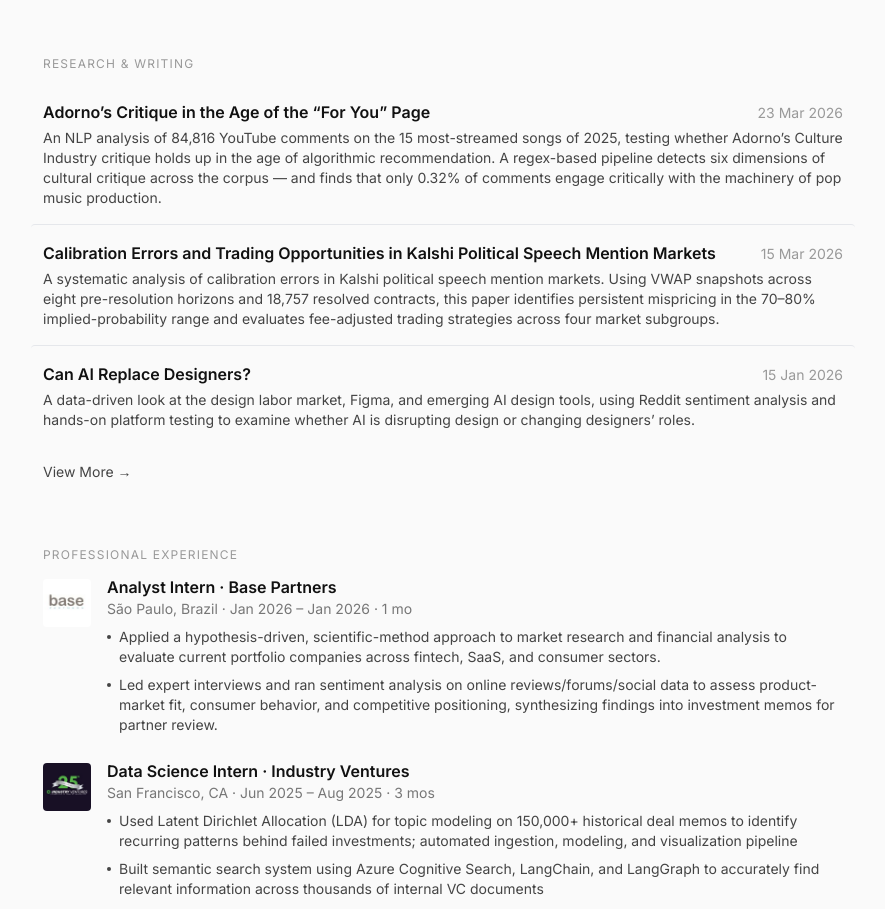
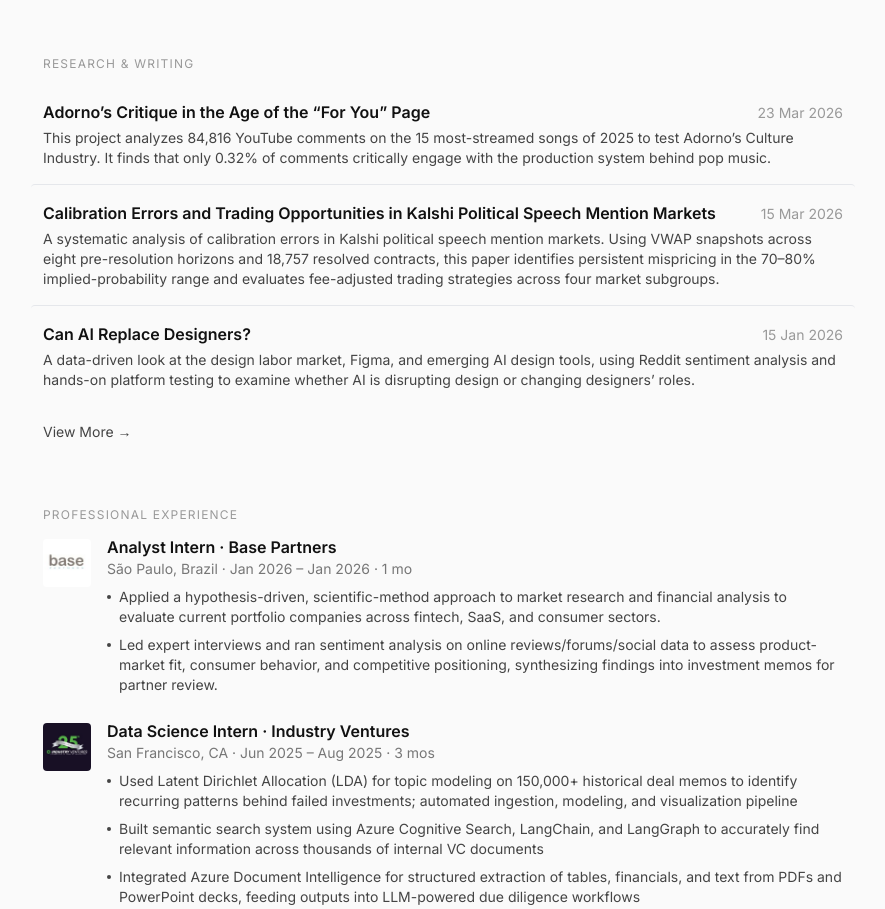
Before and after one commit to LuizFelipeBarbosa/portfolio-website, a Next.js app: page / in a window 1280 px wide. Shown: the part 960-1869 px from the top of the page, without its empty margins (197-1082 px from the left). Built offline with nearby package versions, Linux system fonts and the light colour scheme.

Commit message:
docs: Shorten article summary for conciseness and correct a typo in the first paragraph.

```diff
--- a/data/articles/adorno-culture-industry-youtube.js
+++ b/data/articles/adorno-culture-industry-youtube.js
@@ -4,12 +4,12 @@ const article = {
   author: "Luiz Felipe Barbosa",
   date: "2026-03-23",
   summary:
-    "An NLP analysis of 84,816 YouTube comments on the 15 most-streamed songs of 2025, testing whether Adorno\u2019s Culture Industry critique holds up in the age of algorithmic recommendation. A regex-based pipeline detects six dimensions of cultural critique across the corpus \u2014 and finds that only 0.32% of comments engage critically with the machinery of pop music production.",
+    "This project analyzes 84,816 YouTube comments on the 15 most-streamed songs of 2025 to test Adorno\u2019s Culture Industry. It finds that only 0.32% of comments critically engage with the production system behind pop music.",
   sections: [
     {
       paragraphs: [
         "Theodor Adorno died in 1969, decades before the first recommendation algorithm was written. Yet reading his critique of the \u201CCulture Industry\u201D today, it feels less like mid-century philosophy and more like a user manual for the TikTok \u201CFor You\u201D page. Recommendation engines on modern platforms do not just process raw user data \u2014 likes, views, watch time \u2014 to suggest content we might enjoy. They go a step further: they predict what we want before we consciously want it, assembling a feed that feels like a mirror of our innermost tastes but is really a model built from the aggregated behavior of millions of statistically similar users. Through Adorno\u2019s lens, this is not proof of our individuality. It is the ultimate engine of \u201Cpseudo-individuality,\u201D a system where the \u201CFor You\u201D page makes every user feel like the center of their own unique universe while quietly sorting them into the pre-digested categories the algorithm needs to function. The Culture Industry, perfected: our conformity sold back to us as personal choice.",
-        "This essay explores that premise through a single case: HUNTR/X\u2019s \u201CGolden,\u201D the animated K-pop blockbuster that became one of the 15 most-streamed songs released in 2025. \u201CGolden\u201D works as a focal point because its comment section contains, in miniature, every dynamic Adorno theorized \u2014 standardization, pseudo-individualization, passive consumption \u2014 while also hosting forms of critical discourse his theory said could not exist. Drawing on an NLP analysis of 84,816 YouTube comments across all 15 most-streamed songs, this piece shows how digital engagement has largely standardized the listener\u2019s response rather than liberating it. At the same time, it argues that modern platforms enable what I call \u201Ccollective decoding\u201D: a distributed, democratic form of cultural critique that Adorno\u2019s framework has no room for.",
+        "This essay explores that premise through a single case: HUNTR/X\u2019s \u201CGolden,\u201D the animated K-pop blockbuster that became one of the 15 most-streamed songs released in 2025. \u201CGolden\u201D works as a focal point because its comment section contains, in miniature, every dynamic Adorno theorized \u2014 standardization, pseudo-individuation, passive consumption \u2014 while also hosting forms of critical discourse his theory said could not exist. Drawing on an NLP analysis of 84,816 YouTube comments across all 15 most-streamed songs, this piece shows how digital engagement has largely standardized the listener\u2019s response rather than liberating it. At the same time, it argues that modern platforms enable what I call \u201Ccollective decoding\u201D: a distributed, democratic form of cultural critique that Adorno\u2019s framework has no room for.",
       ],
     },
     {
```
